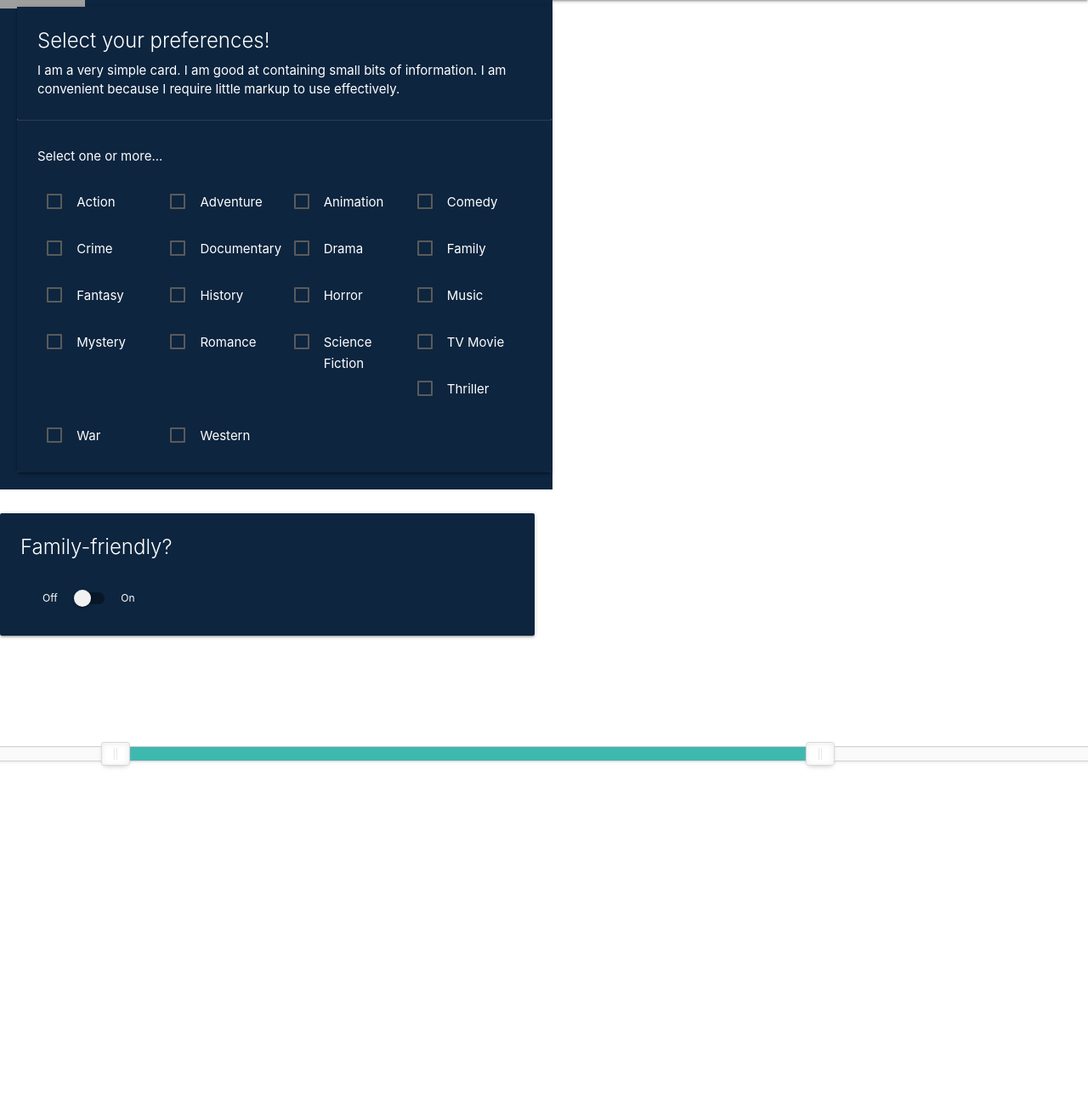
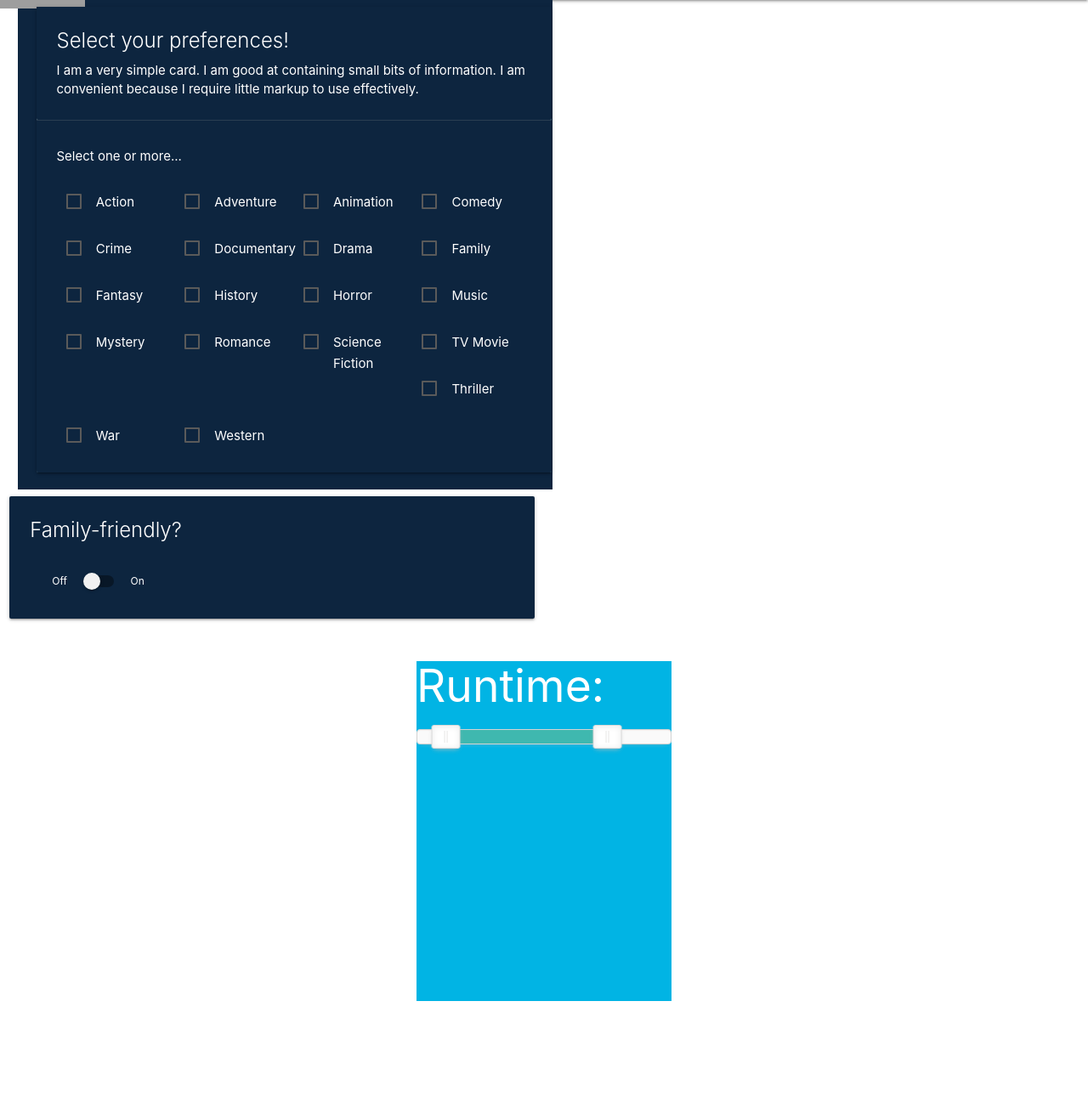
Before and after one commit to melanieuhrich/MovieGO, a PHP site: page / in a window 1280 px wide. Shown: the part 64-1362 px from the top of the page at 85% size. Before the commit the page ends 968 px from the top, so only its background shows below. Run offline with PHP 8.4, Linux system fonts and the light colour scheme; grey boxes are pictures that could not be loaded.

Commit message:
Changing html and css to fix layout

```diff
--- a/assets/style/style.css
+++ b/assets/style/style.css
@@ -85,3 +85,8 @@
 i {
     font-style:normal;
 }
+
+.slider{
+    background-color: var(--secondary);
+    width: 300px;
+}
--- a/index.html
+++ b/index.html
@@ -30,8 +30,8 @@
 
 <!-- project pitch card starts here -->
 <div class="container-left-side">
-<div class="col s4">
-  <div class="row">
+<div class="row">
+  <div class="col s12">
       <div class="col s12 m6 preferences-card container">
         <div class="card blue-grey darken-1 preferences-card container">
           <div class="card-content white-text preferences-card">
@@ -159,10 +159,10 @@
                 <div class="divider">
                 </div>
               </form>
-            </div>
+          </div>
         </div>
       </div>
-    </div>
+  </div>
   <!-- End of Genre -->
   <!-- family-friendly switch starts -->
   <div class="row">
@@ -185,31 +185,20 @@
 <!-- family-friendly switch ends -->
 
   <!-- runTime Slider row -->
-  <div class="row">
+  <div class="row slider">
       <h2 class="runTime">Runtime:</h2>
       <div id="runTime-slider"></div>
   </div>
 </div>
-<div class="col s8"></div>
+<div class="row">
+<p>Lorem ipsum dolor sit amet consectetur adipisicing elit. Quisquam debitis numquam voluptates eos, fugit eum ut soluta facilis, atque eaque quis maxime laudantium officia, saepe et fugiat? Nulla, iure quos.</p>
+</div>
 
 
 </div>
 <!-- project pitch card ends  -->
 
 
-
-<div class="container">
-
-<div class="container">
-    <h1>Hello</h1>
-</div>
-
-
-</div>
-
-
-
-<p>hello</p>
 
 
 
```
